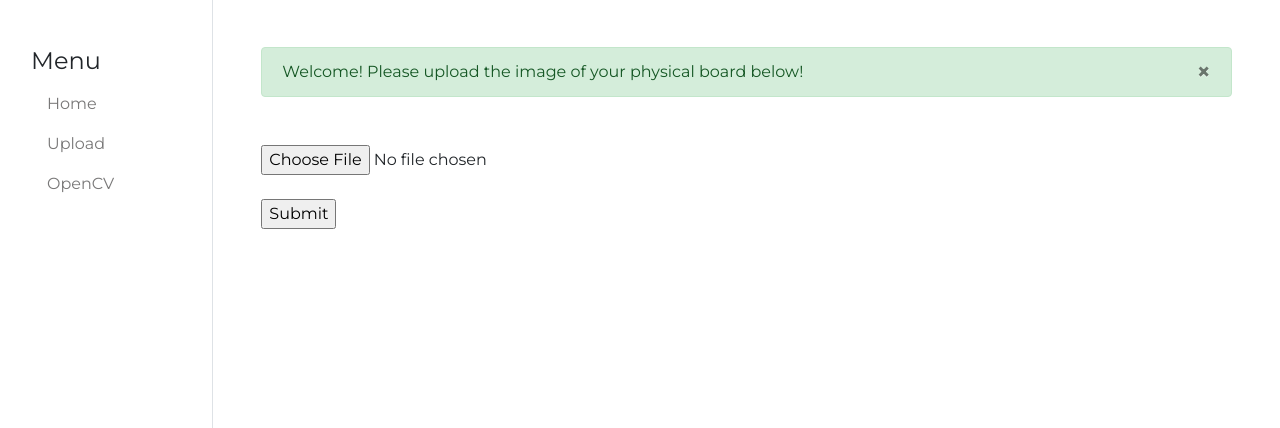
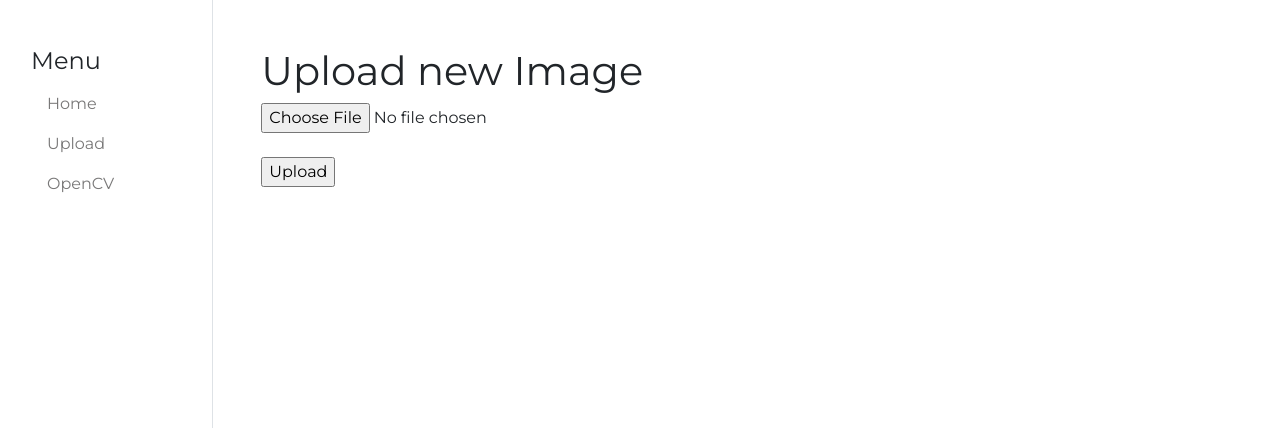
Before and after one commit to cesarmurphyy/cesarmurphyy.github.io, a Flask app: page /upload in a window 1280 px wide. Shown: the part 57-485 px from the top of the page. Run offline with Flask 2, Linux system fonts and the light colour scheme; some libraries are stand-ins or nearby versions.

Commit message:
first commit new branch

```diff
--- a/app.py
+++ b/app.py
@@ -1,6 +1,8 @@
 import cv2
 import numpy as np
-from flask import Flask, render_template, flash, request, send_from_directory
+import os
+from flask import Flask, render_template, flash, request, send_from_directory, redirect, url_for
+from werkzeug.utils import secure_filename
 
 # Once you have built your image in Docker you can import OpenCV to use throughout the project.
 # import cv2
@@ -31,25 +33,6 @@ def find_cards(image):
 
     return 'contours.jpg'
 
-# WORKING EXAMPLE
-# image = cv2.imread('cards.jpg')
-# hsv = cv2.cvtColor(image, cv2.COLOR_BGR2HSV)
-# highlight = (255, 255, 0)
-
-# min_orange = np.array([16, 100, 100], np.uint8)
-# max_orange = np.array([30, 255, 255], np.uint8)
-
-# mask = cv2.inRange(hsv, min_orange, max_orange)
-
-# res = cv2.bitwise_and(image, image, mask=mask)
-
-# contours, hierarchy = cv2.findContours(
-#     mask, cv2.RETR_TREE, cv2.CHAIN_APPROX_SIMPLE)
-
-# cv2.drawContours(image, contours, -1, highlight, 10)
-
-# cv2.imwrite('contours.jpg', image)
-
 
 @app.route('/')
 def index():
@@ -62,21 +45,24 @@ def upload():
     # Flash messages can be useful say when the user successfuly uploads an image or an error occurs.
     # You can change the type of alert box displayed by changing the second argument according to Bootsrap's alert types:
     # https://getbootstrap.com/docs/4.3/components/alerts/
-    flash('Welcome! Please upload the image of your physical board below!', 'success')
 
     return render_template('upload.html')
 
 
-@app.route('/send', methods=['POST'])
+@app.route('/send', methods=['GET', 'POST'])
 def send():
-    image = request.form['image']
-    file_name = find_cards(image)
-    return render_template('display.html', filename=file_name)
+    if request.method == 'POST':
+        file = request.files['file']
+        name = secure_filename(file.filename)
+        file.save(os.path.join('./uploads', name))
+        target = os.path.join('./uploads', name)
+        # image = find_cards(target)
+        return render_template('display.html', filename=target)
 
 
 @app.route('/send/<filename>')
 def send_image(filename):
-    return send_from_directory('./', filename)
+    return send_from_directory('.', filename)
 
 
 @app.route('/check_cv')
--- a/templates/display.html
+++ b/templates/display.html
@@ -1,6 +1,4 @@
 {% extends "base.html" %} {% block content %}
-
-<p>This is where the image will be displayed.</p>
 
 <img
   src="{{url_for('send_image', filename=filename)}}"
--- a/templates/upload.html
+++ b/templates/upload.html
@@ -1,11 +1,13 @@
 {% extends "base.html" %} {% block content %}
 
-<form method="POST" action="/send">
-  <div>
-    <input type="file" name="image" />
-  </div>
-  <br />
-  <div><input type="submit" value="Submit" /></div>
-</form>
-
+<div>
+  <h1>Upload new Image</h1>
+  <form method="POST" action="/send" enctype=multipart/form-data>
+    <div>
+      <input type="file" name="file" />
+    </div>
+    <br />
+    <div><input type="submit" value="Upload" /></div>
+  </form>
+</div>
 {% endblock %}
```
Also changed, not shown: uploads/cards.jpg (added).
